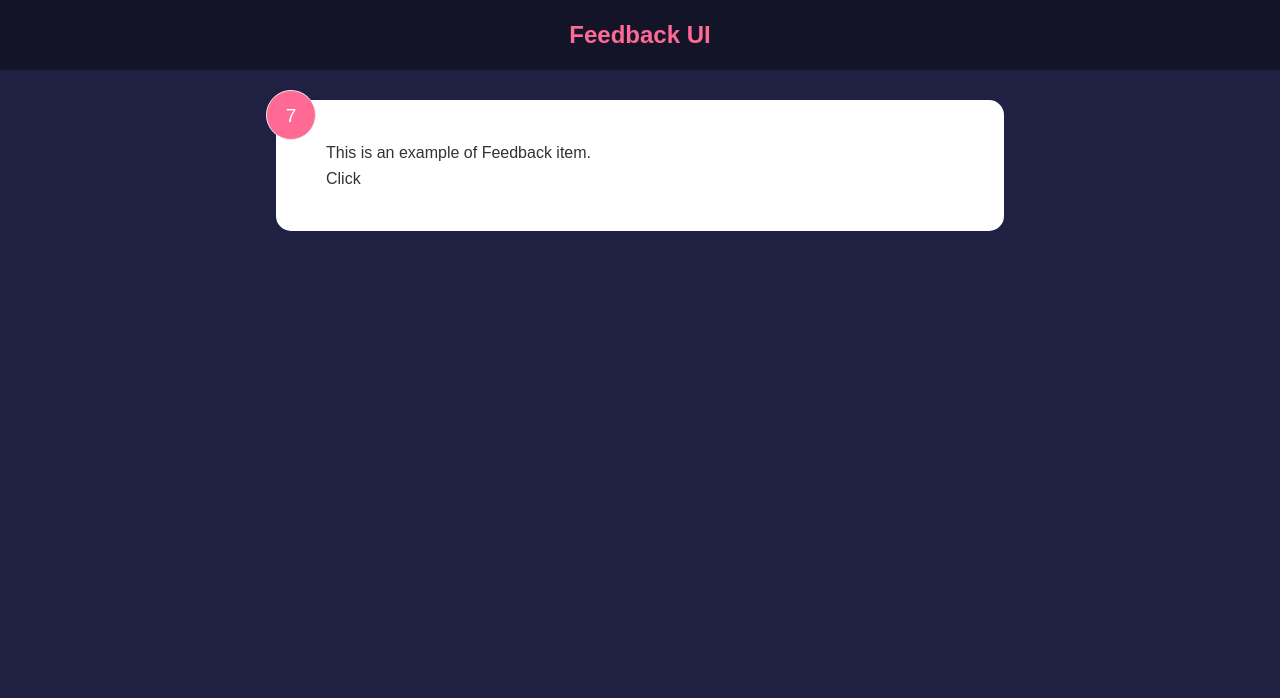
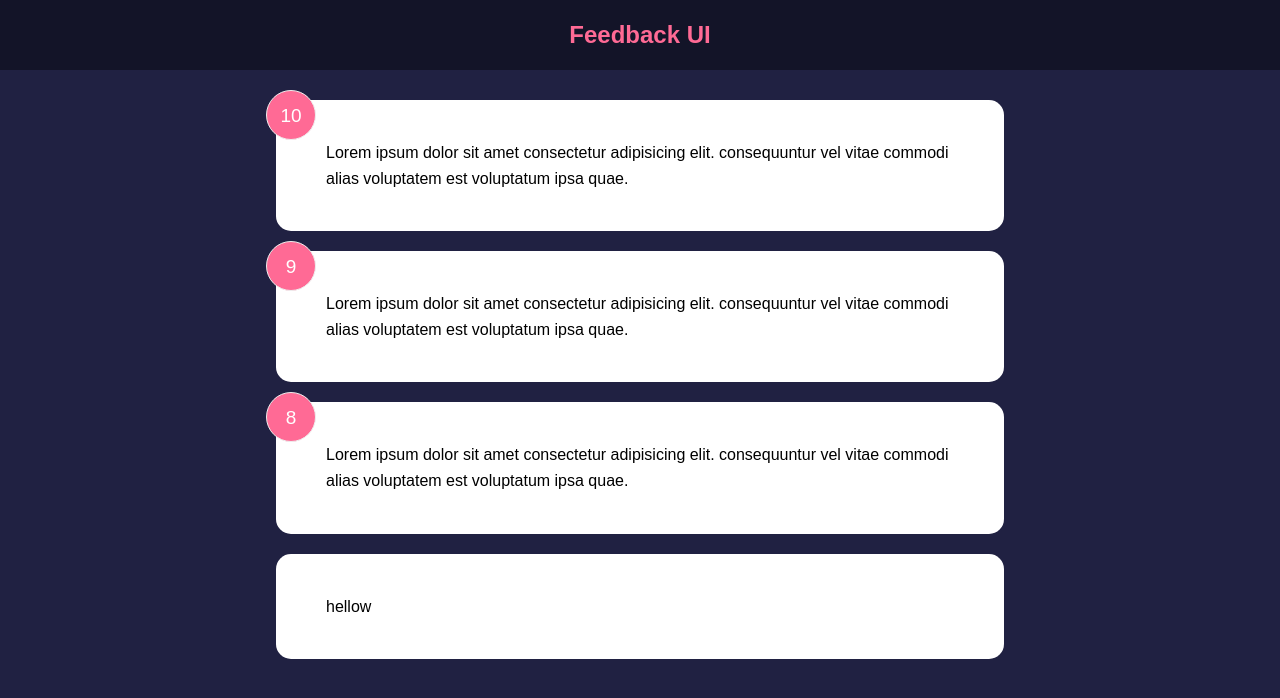
Before and after one commit to sojitraurvish/feedback-app, a React (Create React App) app: page / in a window 1280 px wide. Shown: the top 698 px of the page. Built offline with nearby package versions, Linux system fonts and the light colour scheme; the HTML template or start-up script is replaced by a standard one.

Commit message:
add Card shared component dynamic class and css syles

```diff
--- a/src/App.js
+++ b/src/App.js
@@ -1,13 +1,19 @@
-import React from "react";
+
+import { useState } from "react";
 import Header from "./component/Header";
-import FeedbackItem from "./component/FeedbackItem";
+import FeedbackList from "./component/FeedbackList";
+import FeedbackData from "./data/FeedbackData";
+import Card from "./component/shared/Card";
 
 function App(){
+    const [feedback,setFeedback]=useState(FeedbackData);
+
     return (
         <>
             <Header/>
             <div className="container">
-                <FeedbackItem/>
+                <FeedbackList feedback={feedback}/>
+                <Card>hellow</Card>
             </div>
         </>
     );
--- a/src/component/FeedbackItem.jsx
+++ b/src/component/FeedbackItem.jsx
@@ -1,28 +1,19 @@
-import { useState } from "react";
+import PropTypes from "prop-types"
+import Card from "./shared/Card";
 
-const FeedbackItem=()=>{
-    const [rating,setRating]=useState(()=>7);
-    const [text,setText]=useState(()=>"This is an example of Feedback item.");
-
-    const handleClick=()=>{
-        // setRating(rating+1);
-        // setRating(rating+1);
-        setRating((prev)=>{
-            return 1 + prev;
-        });
-        setRating((prev)=>{
-            return 1 + prev;
-        });
-    }
+const FeedbackItem=({item})=>{
     return (
-        <div className="card">
-            <div className="num-display">{rating}</div>
+        <Card reverse={false}>
+            <div className="num-display">{item.rating}</div>
             <div className="text-display">
-                {text}
+                {item.text}
             </div>
-            <div onClick={handleClick}>Click</div>
-        </div>
+        </Card>
     );
 }
 
+FeedbackItem.propTypes={
+    item:PropTypes.object.isRequired
+}
+
 export default FeedbackItem
--- /dev/null
+++ b/src/component/FeedbackList.jsx
@@ -0,0 +1,27 @@
+import PropTypes from "prop-types";
+import FeedbackItem from "./FeedbackItem";
+const FeedbackList=({feedback})=>{
+    if(!feedback || feedback.length === 0){
+        return <p>No Feedback Yet</p>
+    }
+    return (
+        <div className="feedback-list">
+            {
+                feedback.map((item)=>(
+                    <FeedbackItem key={item._id} item={item}/>
+                ))
+            }
+        </div>
+    );
+}
+
+FeedbackList.propTypes={
+    feedback:PropTypes.array.isRequired
+    // feedback:PropTypes.arrayOf({
+    //     id:PropTypes.number.isRequired,
+    //     text:PropTypes.string.isRequired,
+    //     rating:PropTypes.number.isRequired,
+    // })
+}
+
+export default FeedbackList;
--- /dev/null
+++ b/src/component/shared/Card.jsx
@@ -0,0 +1,27 @@
+import PropTypes from "prop-types"
+
+const Card=({children,reverse})=>{
+    return (
+        // <div className={`card ${reverse && "reverse"}`}>
+        //     {children}
+        // </div>
+
+        <div className="card" style={{
+            backgroundColor:reverse ? "rgba(0,0,0,0.4)" : "#fff",
+            color:reverse ? "#fff" : "#000",
+        }}>
+            {children}
+        </div>
+    );
+}
+
+Card.defaultProps={
+    reverse:false,
+}
+
+Card.propTypes={
+    children:PropTypes.node.isRequired,
+    reverse:PropTypes.bool,
+}
+
+export default Card;
--- /dev/null
+++ b/src/data/FeedbackData.js
@@ -0,0 +1,20 @@
+
+const FeedbackData = [
+    {
+      id: 1,
+      rating: 10,
+      text: 'Lorem ipsum dolor sit amet consectetur adipisicing elit. consequuntur vel vitae commodi alias voluptatem est voluptatum ipsa quae.',
+    },
+    {
+      id: 2,
+      rating: 9,
+      text: 'Lorem ipsum dolor sit amet consectetur adipisicing elit. consequuntur vel vitae commodi alias voluptatem est voluptatum ipsa quae.',
+    },
+    {
+      id: 3,
+      rating: 8,
+      text: 'Lorem ipsum dolor sit amet consectetur adipisicing elit. consequuntur vel vitae commodi alias voluptatem est voluptatum ipsa quae.',
+    },
+  ]
+
+  export default FeedbackData
--- a/src/index.css
+++ b/src/index.css
@@ -43,6 +43,11 @@ header {
   padding: 40px 50px;
   margin: 20px 0;
   position: relative;
+}
+
+.card.reverse{
+  background-color: rgba(0, 0, 0, 0.4);
+  color: #eee;
 }
 
 .card.reverse {
```
